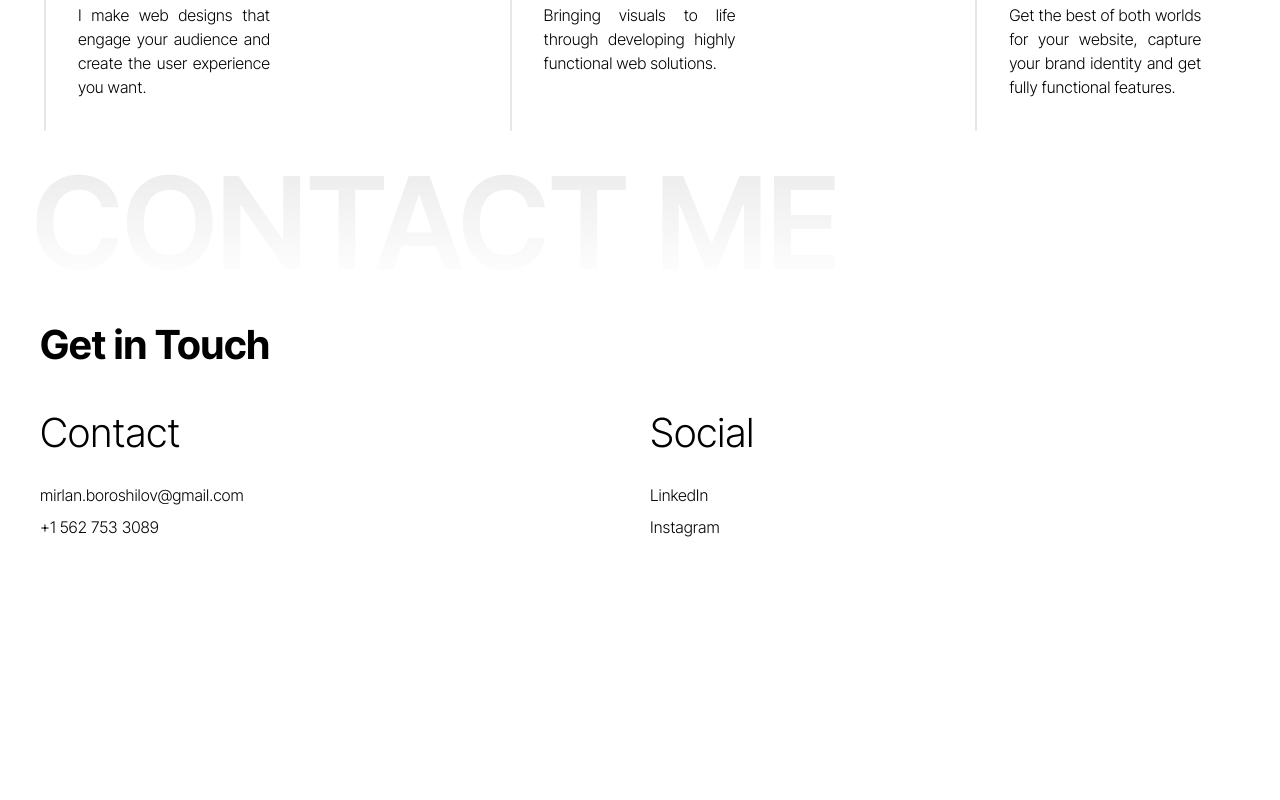
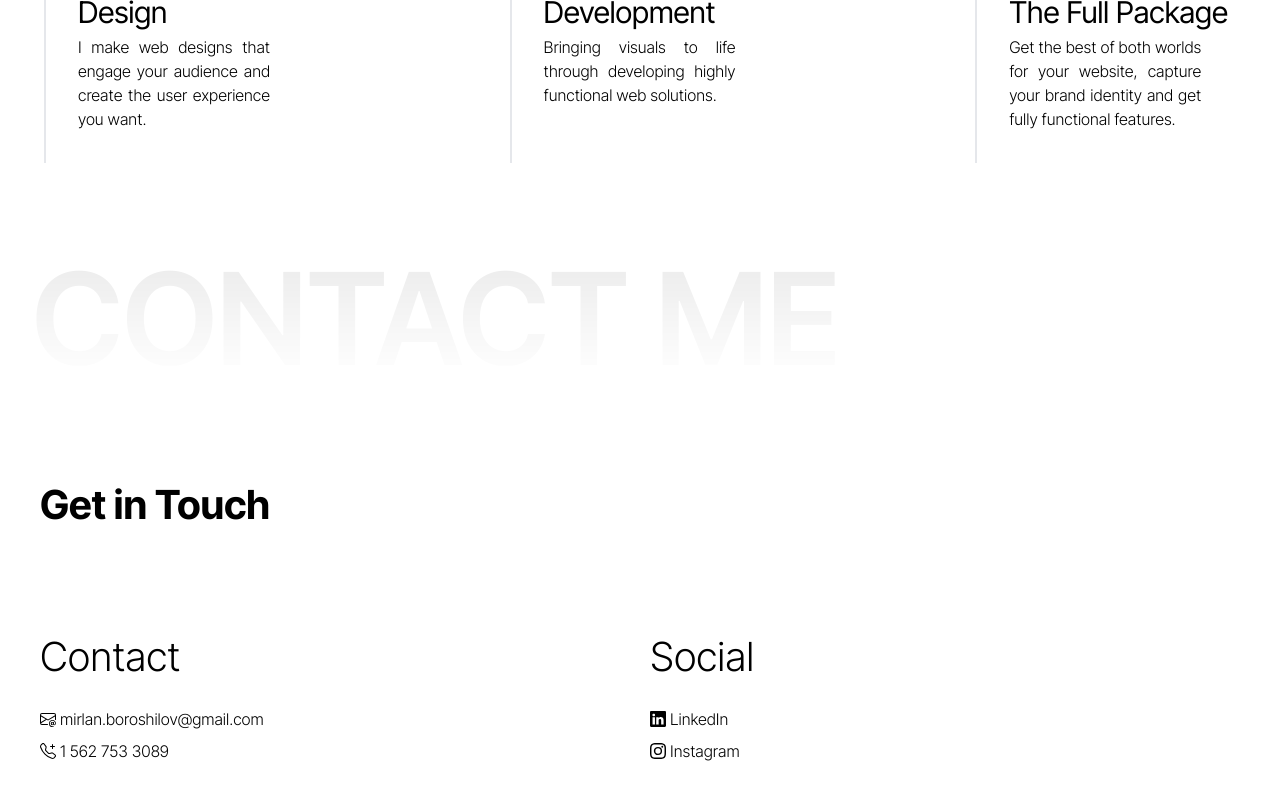
Before and after one commit to Boroshilov03/MyPortfolio, a React (Vite) app: page / in a window 1280 px wide. Shown: the part 2444-3244 px from the top of the page. Before the commit the page ends 3003 px from the top, so only its background shows below. Built offline with nearby package versions, Linux system fonts and the light colour scheme.

Commit message:
icons added

```diff
--- a/index.html
+++ b/index.html
@@ -8,6 +8,10 @@
       href="https://fonts.googleapis.com/css2?family=Inter+Tight:wght@100;200;300;400;500;600;700;800;900&display=swap"
       rel="stylesheet"
     />
+    <link
+      rel="stylesheet"
+      href="https://cdn.jsdelivr.net/npm/bootstrap-icons@1.11.3/font/bootstrap-icons.min.css"
+    />
     <meta name="viewport" content="width=device-width, initial-scale=1.0" />
     <title>Mirlan's Portfolio</title>
   </head>
--- a/package.json
+++ b/package.json
@@ -13,6 +13,8 @@
     "@headlessui/react": "^1.7.18",
     "@heroicons/react": "^2.1.1",
     "@studio-freight/react-lenis": "^0.0.43",
+    "bootstrap": "^5.3.2",
+    "bootstrap-icons": "^1.11.3",
     "react": "^18.2.0",
     "react-dom": "^18.2.0",
     "react-router-dom": "^6.21.2"
--- a/src/App.jsx
+++ b/src/App.jsx
@@ -10,7 +10,7 @@ import Contact from "./components/NavBarComp/Contact.jsx"
 function App() {
 
     return (
-        <div className={"flex flex-col gap-7 p-5"}>
+        <div className={"flex flex-col gap-7 p-5 "}>
             <NavBar />
             <MainTitle />
             <AboutPage />
--- a/src/components/NavBarComp/Contact.jsx
+++ b/src/components/NavBarComp/Contact.jsx
@@ -14,24 +14,42 @@ const Contact = () => {
 
   return (
     <>
-    <div className="lg:ml-3">
+    <div className="lg:ml-3 my-8">
       <h1 className="font-semibold lg:text-9xl text-5xl" style={headingStyle}>CONTACT ME</h1>
     </div>
-    <h1 className="lg:ml-5 lg:text-[40px] text-[35px] font-bold">Get in Touch</h1>
-    <div className="lg:flex lg:ml-5">
+    <h1 className="lg:ml-5 lg:text-[40px] text-[35px] font-bold my-8">Get in Touch</h1>
+    <div className="lg:flex lg:ml-5 pb-14 my-8">
       <div className="w-1/2">
         <p className="lg:text-[40px] text-[35px] font-light">Contact</p>
         <div className="flex flex-col items-start mt-5 gap-2">
-          <a href="mailto:mirlan.boroshilov@gmail.com" className="font-light">mirlan.boroshilov@gmail.com</a>
-          <a href="tel:+15627533089" className="font-light">+1 562 753 3089</a>
+          <a href="mailto:mirlan.boroshilov@gmail.com" className="font-light inline-flex gap-1 items-center">
+          <svg xmlns="http://www.w3.org/2000/svg" width="16" height="16" fill="currentColor" class="bi bi-envelope-at" viewBox="0 0 16 16">
+            <path d="M2 2a2 2 0 0 0-2 2v8.01A2 2 0 0 0 2 14h5.5a.5.5 0 0 0 0-1H2a1 1 0 0 1-.966-.741l5.64-3.471L8 9.583l7-4.2V8.5a.5.5 0 0 0 1 0V4a2 2 0 0 0-2-2zm3.708 6.208L1 11.105V5.383zM1 4.217V4a1 1 0 0 1 1-1h12a1 1 0 0 1 1 1v.217l-7 4.2z"/>
+            <path d="M14.247 14.269c1.01 0 1.587-.857 1.587-2.025v-.21C15.834 10.43 14.64 9 12.52 9h-.035C10.42 9 9 10.36 9 12.432v.214C9 14.82 10.438 16 12.358 16h.044c.594 0 1.018-.074 1.237-.175v-.73c-.245.11-.673.18-1.18.18h-.044c-1.334 0-2.571-.788-2.571-2.655v-.157c0-1.657 1.058-2.724 2.64-2.724h.04c1.535 0 2.484 1.05 2.484 2.326v.118c0 .975-.324 1.39-.639 1.39-.232 0-.41-.148-.41-.42v-2.19h-.906v.569h-.03c-.084-.298-.368-.63-.954-.63-.778 0-1.259.555-1.259 1.4v.528c0 .892.49 1.434 1.26 1.434.471 0 .896-.227 1.014-.643h.043c.118.42.617.648 1.12.648m-2.453-1.588v-.227c0-.546.227-.791.573-.791.297 0 .572.192.572.708v.367c0 .573-.253.744-.564.744-.354 0-.581-.215-.581-.8Z"/>
+          </svg>
+            mirlan.boroshilov@gmail.com</a>
+          <a href="tel:+15627533089" className="font-light inline-flex gap-1 items-center">
+          <svg xmlns="http://www.w3.org/2000/svg" width="16" height="16" fill="currentColor" class="bi bi-telephone-plus" viewBox="0 0 16 16">
+            <path d="M3.654 1.328a.678.678 0 0 0-1.015-.063L1.605 2.3c-.483.484-.661 1.169-.45 1.77a17.6 17.6 0 0 0 4.168 6.608 17.6 17.6 0 0 0 6.608 4.168c.601.211 1.286.033 1.77-.45l1.034-1.034a.678.678 0 0 0-.063-1.015l-2.307-1.794a.68.68 0 0 0-.58-.122l-2.19.547a1.75 1.75 0 0 1-1.657-.459L5.482 8.062a1.75 1.75 0 0 1-.46-1.657l.548-2.19a.68.68 0 0 0-.122-.58zM1.884.511a1.745 1.745 0 0 1 2.612.163L6.29 2.98c.329.423.445.974.315 1.494l-.547 2.19a.68.68 0 0 0 .178.643l2.457 2.457a.68.68 0 0 0 .644.178l2.189-.547a1.75 1.75 0 0 1 1.494.315l2.306 1.794c.829.645.905 1.87.163 2.611l-1.034 1.034c-.74.74-1.846 1.065-2.877.702a18.6 18.6 0 0 1-7.01-4.42 18.6 18.6 0 0 1-4.42-7.009c-.362-1.03-.037-2.137.703-2.877z"/>
+            <path fill-rule="evenodd" d="M12.5 1a.5.5 0 0 1 .5.5V3h1.5a.5.5 0 0 1 0 1H13v1.5a.5.5 0 0 1-1 0V4h-1.5a.5.5 0 0 1 0-1H12V1.5a.5.5 0 0 1 .5-.5"/>
+          </svg>
+            1 562 753 3089</a>
         </div>
 
       </div>
       <div className="w-1/2">
         <p className="lg:text-[40px] text-[35px] font-light">Social</p>
-        <div className="flex flex-col items-start mt-5 gap-2">
-          <a href="https://www.linkedin.com/in/mirlan-boroshilov/" className="font-light">LinkedIn</a>
-          <a href="https://www.instagram.com/mirlan_bb/" className="font-light">Instagram</a>
+        <div className="flex flex-col items-start mt-5 gap-2 text">
+          <a href="https://www.linkedin.com/in/mirlan-boroshilov/" className="font-light inline-flex gap-1 items-center">
+          <svg xmlns="http://www.w3.org/2000/svg" width="16" height="16" fill="currentColor" class="bi bi-linkedin" viewBox="0 0 16 16">
+            <path d="M0 1.146C0 .513.526 0 1.175 0h13.65C15.474 0 16 .513 16 1.146v13.708c0 .633-.526 1.146-1.175 1.146H1.175C.526 16 0 15.487 0 14.854zm4.943 12.248V6.169H2.542v7.225zm-1.2-8.212c.837 0 1.358-.554 1.358-1.248-.015-.709-.52-1.248-1.342-1.248S2.4 3.226 2.4 3.934c0 .694.521 1.248 1.327 1.248zm4.908 8.212V9.359c0-.216.016-.432.08-.586.173-.431.568-.878 1.232-.878.869 0 1.216.662 1.216 1.634v3.865h2.401V9.25c0-2.22-1.184-3.252-2.764-3.252-1.274 0-1.845.7-2.165 1.193v.025h-.016l.016-.025V6.169h-2.4c.03.678 0 7.225 0 7.225z"/>
+          </svg>
+          LinkedIn</a>
+          <a href="https://www.instagram.com/mirlan_bb/" className="font-light inline-flex gap-1 items-center">
+          <svg xmlns="http://www.w3.org/2000/svg" width="16" height="16" fill="currentColor" class="bi bi-instagram" viewBox="0 0 16 16">
+            <path d="M8 0C5.829 0 5.556.01 4.703.048 3.85.088 3.269.222 2.76.42a3.9 3.9 0 0 0-1.417.923A3.9 3.9 0 0 0 .42 2.76C.222 3.268.087 3.85.048 4.7.01 5.555 0 5.827 0 8.001c0 2.172.01 2.444.048 3.297.04.852.174 1.433.372 1.942.205.526.478.972.923 1.417.444.445.89.719 1.416.923.51.198 1.09.333 1.942.372C5.555 15.99 5.827 16 8 16s2.444-.01 3.298-.048c.851-.04 1.434-.174 1.943-.372a3.9 3.9 0 0 0 1.416-.923c.445-.445.718-.891.923-1.417.197-.509.332-1.09.372-1.942C15.99 10.445 16 10.173 16 8s-.01-2.445-.048-3.299c-.04-.851-.175-1.433-.372-1.941a3.9 3.9 0 0 0-.923-1.417A3.9 3.9 0 0 0 13.24.42c-.51-.198-1.092-.333-1.943-.372C10.443.01 10.172 0 7.998 0zm-.717 1.442h.718c2.136 0 2.389.007 3.232.046.78.035 1.204.166 1.486.275.373.145.64.319.92.599s.453.546.598.92c.11.281.24.705.275 1.485.039.843.047 1.096.047 3.231s-.008 2.389-.047 3.232c-.035.78-.166 1.203-.275 1.485a2.5 2.5 0 0 1-.599.919c-.28.28-.546.453-.92.598-.28.11-.704.24-1.485.276-.843.038-1.096.047-3.232.047s-2.39-.009-3.233-.047c-.78-.036-1.203-.166-1.485-.276a2.5 2.5 0 0 1-.92-.598 2.5 2.5 0 0 1-.6-.92c-.109-.281-.24-.705-.275-1.485-.038-.843-.046-1.096-.046-3.233s.008-2.388.046-3.231c.036-.78.166-1.204.276-1.486.145-.373.319-.64.599-.92s.546-.453.92-.598c.282-.11.705-.24 1.485-.276.738-.034 1.024-.044 2.515-.045zm4.988 1.328a.96.96 0 1 0 0 1.92.96.96 0 0 0 0-1.92m-4.27 1.122a4.109 4.109 0 1 0 0 8.217 4.109 4.109 0 0 0 0-8.217m0 1.441a2.667 2.667 0 1 1 0 5.334 2.667 2.667 0 0 1 0-5.334"/>
+          </svg>
+          Instagram</a>
         </div>
       </div>
     </div>
--- a/src/components/PageComp/Service.jsx
+++ b/src/components/PageComp/Service.jsx
@@ -33,7 +33,7 @@ const Service = () => {
 
 
     return (
-        <div className="lg:ml-6">
+        <div className="lg:ml-6 my-8">
             <h1 className="lg:text-[40px] text-[35px] font-light" >I can help you with ... </h1>
             <ul className="lg:flex justify-between mt-5">
                 {
```
Also changed, not shown: 1 other file (tests, documents, lock files or other folders).
